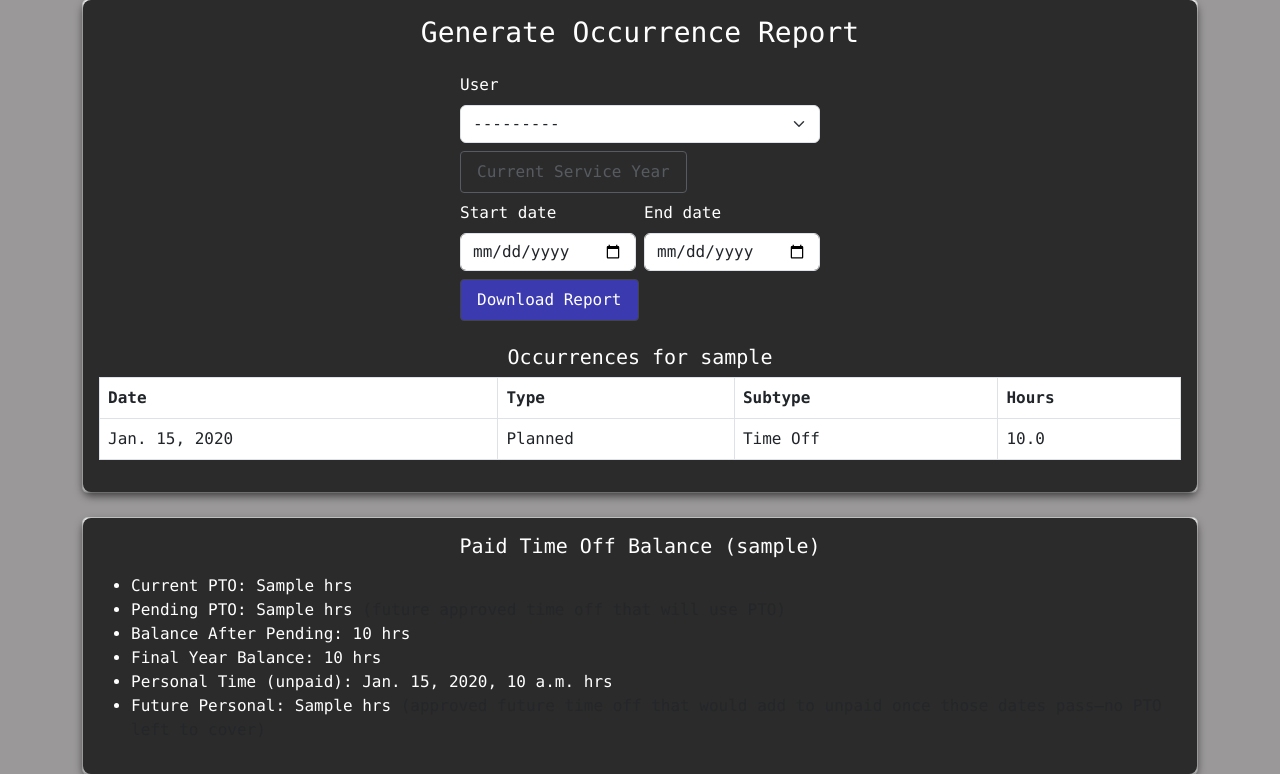
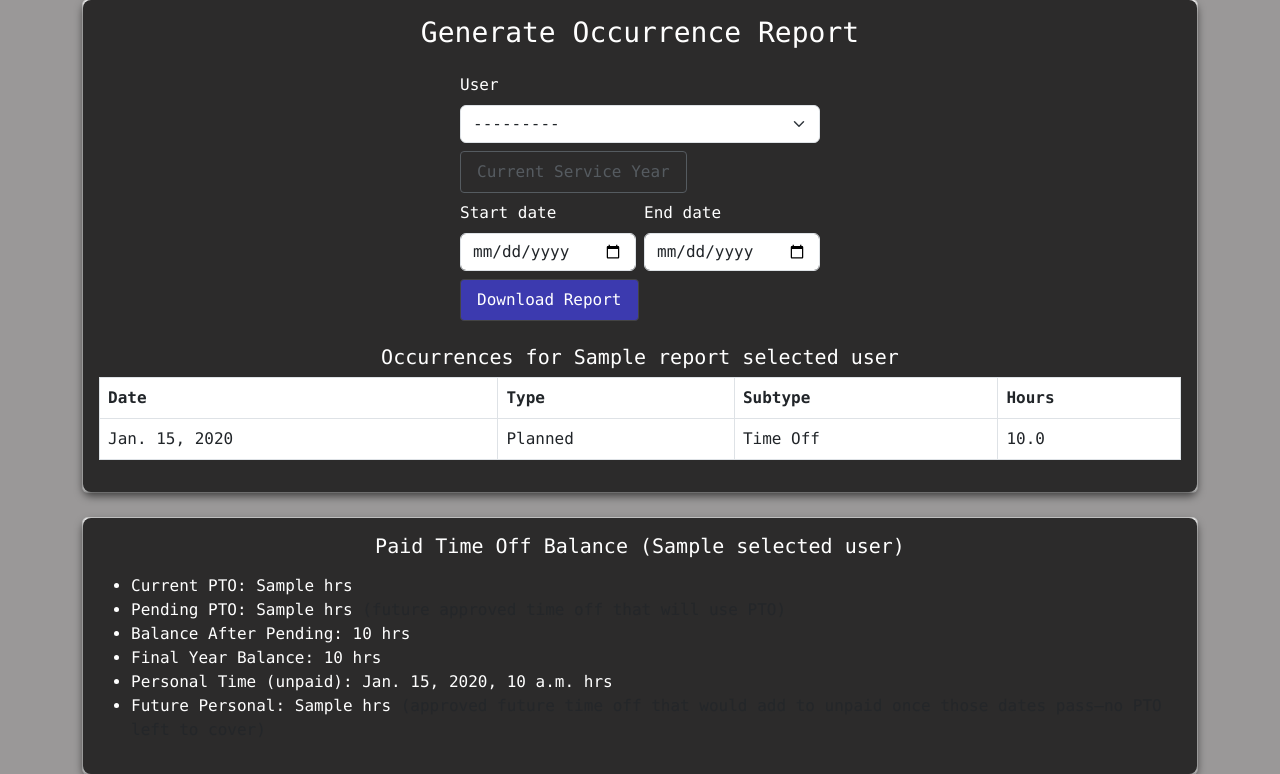
Before and after one commit to BackWoodsGinger/tfapp, a Django app: template tfapp/templates/attendance/dashboard.html in a window 1280 px wide. Shown: the part 412-1186 px from the top of the page. Run offline with Django 4.2, Linux system fonts and the light colour scheme; tables that the repository leaves empty hold one stand-in row (values such as "Sample post"); the template is opened without the code that fills it: values that come from a table or form of the project are taken from there, most other values are stand-ins (such as "Sample title", 1, 10 or a date in 2020); some libraries are stand-ins or nearby versions.

Commit message:
Changed user selector formats.

```diff
--- a/tfapp/attendance/models.py
+++ b/tfapp/attendance/models.py
@@ -101,6 +101,9 @@ class CustomUser(AbstractUser):
         if first_name:
             return f"{last_name}, {first_name}"
         return last_name
+
+    def __str__(self):
+        return self.payroll_display_name()
 
     def grace_occurrences_remaining(self):
         if not self.service_date:
--- a/tfapp/templates/admin/edit_payroll_week.html
+++ b/tfapp/templates/admin/edit_payroll_week.html
@@ -6,7 +6,7 @@
     <label for="user">User:</label>
     <select name="user" class="form-control mx-2">
         {% for u in users %}
-        <option value="{{ u.public_slug }}" {% if selected_user_slug == u.public_slug %}selected{% endif %}>{{ u.get_full_name|default:u.username }}</option>
+        <option value="{{ u.public_slug }}" {% if selected_user_slug == u.public_slug %}selected{% endif %}>{{ u.payroll_display_name }}</option>
         {% endfor %}
     </select>
 
@@ -17,7 +17,7 @@
 </form>
 
 {% if formset %}
-<h5>Entries for {{ selected_user.get_full_name|default:selected_user.username }} ({{ week_start }} - {{ week_end }})</h5>
+<h5>Entries for {{ selected_user.payroll_display_name }} ({{ week_start }} - {{ week_end }})</h5>
 <form method="post">{% csrf_token %}
     {{ formset.management_form }}
     <table class="table table-bordered">
--- a/tfapp/templates/attendance/dashboard.html
+++ b/tfapp/templates/attendance/dashboard.html
@@ -34,7 +34,7 @@
             <tbody>
               {% for occ in daily_occurrences %}
               <tr>
-                <td>{{ occ.user.get_full_name|default:occ.user.username }}</td>
+                <td>{{ occ.user.payroll_display_name }}</td>
                 <td>{{ occ.get_occurrence_type_display }}</td>
                 <td>{{ occ.get_subtype_display }}</td>
                 <td>{{ occ.duration_hours }}</td>
@@ -111,7 +111,7 @@
           </script>
 
           {% if report_occurrences %}
-          <h5 class="mt-4">Occurrences for {{ report_selected_user.get_full_name|default:report_selected_user.username }}</h5>
+          <h5 class="mt-4">Occurrences for {{ report_selected_user.payroll_display_name }}</h5>
           <table class="table table-bordered">
               <thead>
                   <tr>
@@ -136,7 +136,7 @@
       <div class="card mb-4">
         <div class="card-body">
           <div class="d-flex flex-wrap justify-content-between align-items-center gap-2">
-            <h5 class="mb-0">Paid Time Off Balance ({{ selected_user.get_full_name|default:selected_user.username }})</h5>
+            <h5 class="mb-0">Paid Time Off Balance ({{ selected_user.payroll_display_name }})</h5>
             {% if user_list|length > 1 %}
             <form method="get" class="d-flex flex-wrap align-items-center gap-2 mb-0">
               <input type="hidden" name="date" value="{{ selected_date|date:'Y-m-d' }}">
@@ -144,7 +144,7 @@
               <select name="user_slug" id="user_slug" class="form-select form-select-sm w-auto" onchange="this.form.submit()">
                 {% for u in user_list %}
                 <option value="{{ u.public_slug }}" {% if selected_user.public_slug == u.public_slug %}selected{% endif %}>
-                  {{ u.get_full_name|default:u.username }}
+                  {{ u.payroll_display_name }}
                 </option>
                 {% endfor %}
               </select>
--- a/tfapp/templates/attendance/report_pdf_template.html
+++ b/tfapp/templates/attendance/report_pdf_template.html
@@ -20,7 +20,7 @@
     {% endif %}
     <div class="report-header">
     <h3>Attendance</h3>
-    <p><strong>Employee:</strong> {{ user.get_full_name|default:user.username }}</p>
+    <p><strong>Employee:</strong> {{ user.payroll_display_name }}</p>
     <p><strong>Period:</strong> {{ start }} to {{ end }}</p>
     <p><strong>PTO used:</strong> {{ pto_used|floatformat:1 }} hours &nbsp; <strong>Personal used:</strong> {{ personal_used|floatformat:1 }} hours &nbsp; <strong>PTO remaining:</strong> {{ pto_remaining|floatformat:1 }} hours</p>
     </div>
```
Also changed, not shown: tfapp/attendance/views.py (+8 -0 lines).
